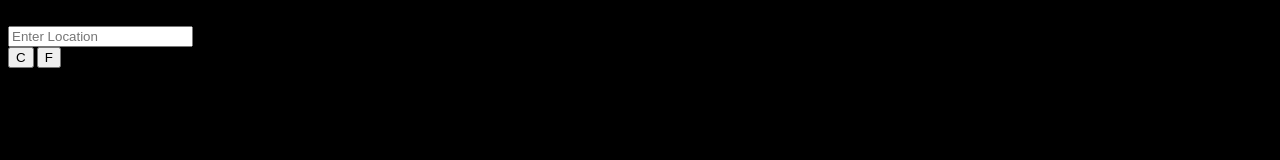
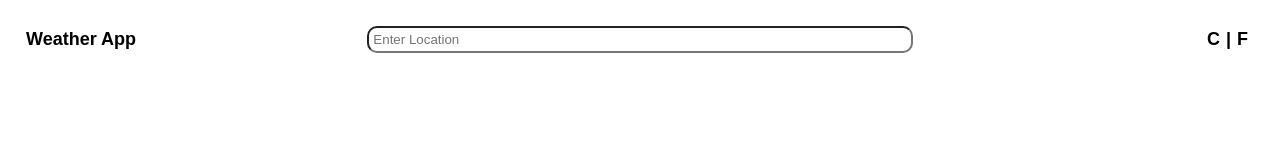
Before and after one commit to Yohan-Abraham/weather-app, a website built with webpack: page src/index.html in a window 1280 px wide. Built offline with nearby package versions, Linux system fonts and the light colour scheme.

Commit message:
Style Nav Bar

```diff
--- a/src/style.css
+++ b/src/style.css
@@ -1,3 +1,31 @@
-body {
-  background-color: black;
+nav {
+  display: grid;
+  grid-template-columns: 1fr 1fr 1fr;
+  align-items: center;
+  padding: 1em;
+  font-family: Arial, Helvetica, sans-serif;
+  font-size: large;
+  font-weight: bold;
 }
+
+#searchBox {
+  justify-self: center;
+}
+
+#unit {
+  justify-self: end;
+}
+
+.unitBtn {
+  color: black;
+  background-color: white;
+  border: none;
+  font-weight: bold;
+  font-size: large;
+}
+
+input {
+  width: 40em;
+  border-radius: 10px;
+  padding: 0.3em;
+}
```
